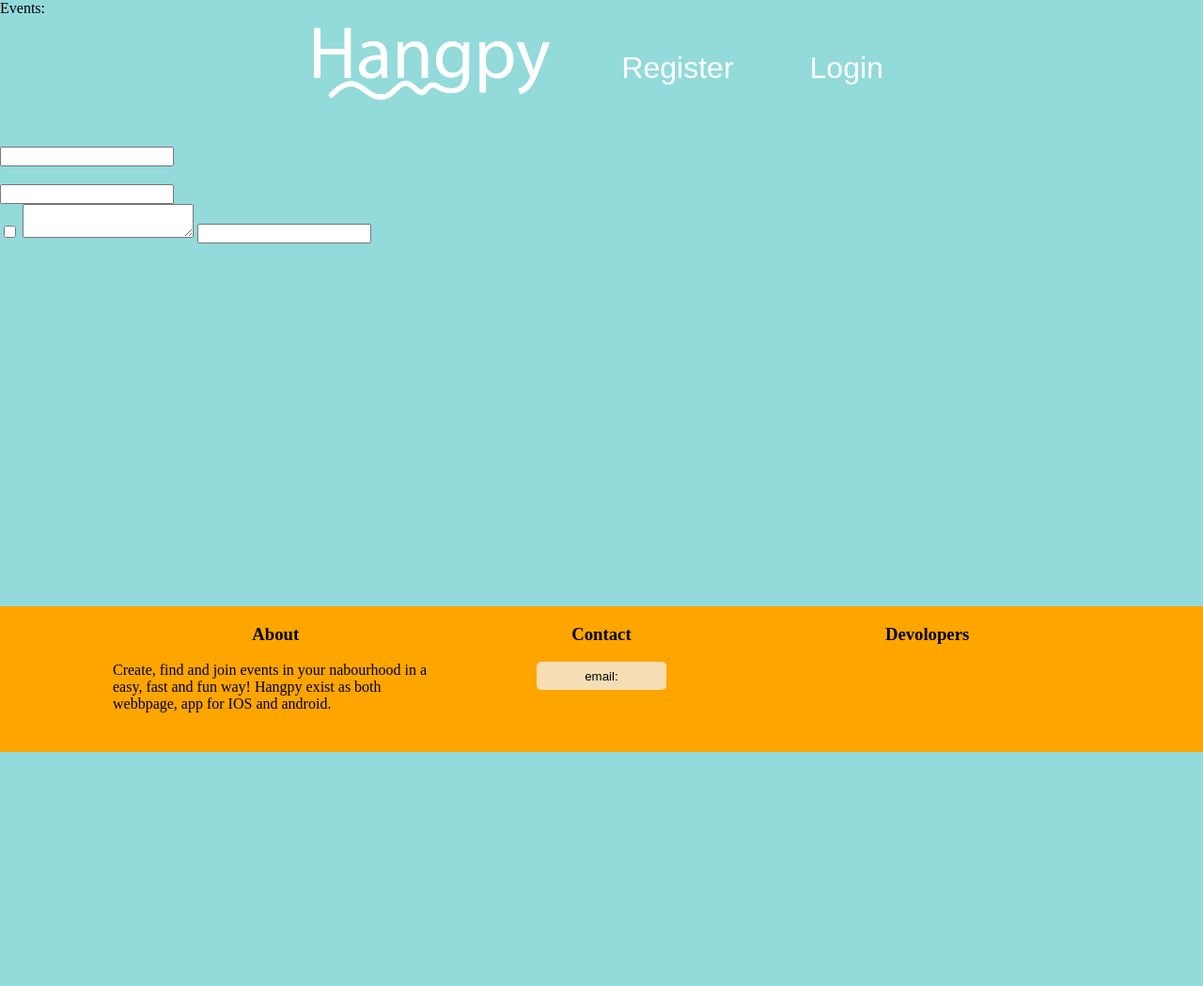
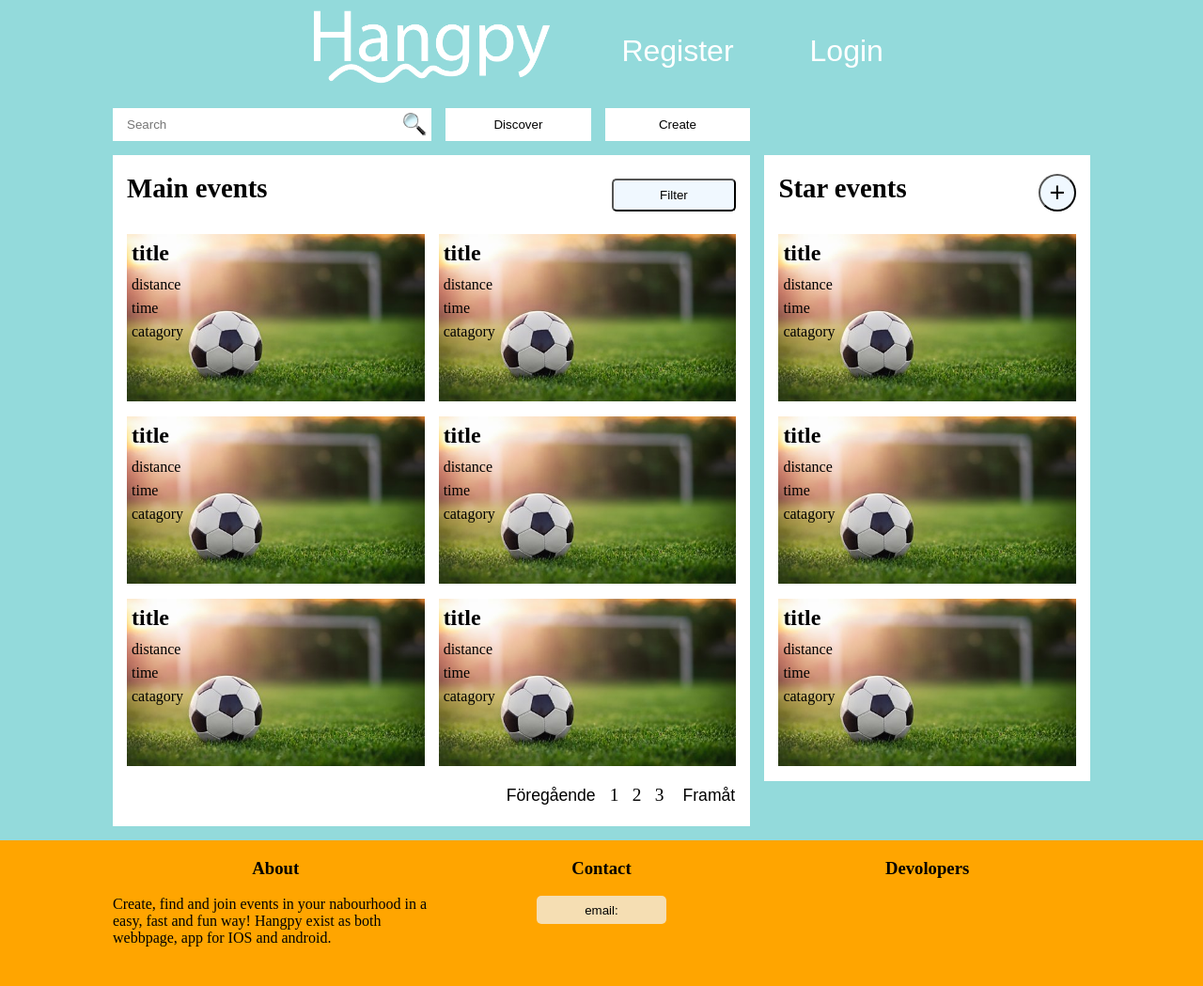
Before and after one commit to Littlemeister/hangpy_webpage, a PHP site: page / in a window 1280 px wide. Shown: the whole page at 94% size. Before the commit the page ends 800 px from the top, so only its background shows below. Run offline with PHP 8.4, Linux system fonts and the light colour scheme; some libraries are stand-ins or nearby versions.

Commit message:
first_page html och css (frontend)

```diff
--- /dev/null
+++ b/components/first_page.php
@@ -0,0 +1,120 @@
+<main>
+  <div class="first_page_outside_tools">
+
+    <!-- Search articles -->
+    <div class="first_page_tool_search_wrapper">
+      <input id="first_page_tool_search" type="text" value="" placeholder="Search">
+      <img id="first_page_search_icon" src="pic/magnify.png" alt="search_icon">
+    </div>
+
+    <!-- Create articles -->
+    <input type="button" value="Create">
+
+    <!-- Discover articles -->
+    <input type="button" value="Discover">
+
+  </div>
+
+  <!-- Main articles -->
+  <div class="first_page_main_articles_wrapper">
+    <div class="first_page_inside_tools">
+      <h1>Main events</h1>
+      <!-- Filter articles -->
+      <button type="button" name="button">Filter</button>
+    </div>
+
+    <article class="first_page_article">
+      <h2>title</h2>
+      <p>distance</p>
+      <p>time</p>
+      <p>catagory</p>
+      <img src="pic/football.jpg" alt="Hangpy Article">
+    </article>
+
+    <article class="first_page_article">
+      <h2>title</h2>
+      <p>distance</p>
+      <p>time</p>
+      <p>catagory</p>
+      <img src="pic/football.jpg" alt="Hangpy Article">
+    </article>
+
+    <article class="first_page_article">
+      <h2>title</h2>
+      <p>distance</p>
+      <p>time</p>
+      <p>catagory</p>
+      <img src="pic/football.jpg" alt="Hangpy Article">
+    </article>
+
+    <article class="first_page_article">
+      <h2>title</h2>
+      <p>distance</p>
+      <p>time</p>
+      <p>catagory</p>
+      <img src="pic/football.jpg" alt="Hangpy Article">
+    </article>
+
+    <article class="first_page_article">
+      <h2>title</h2>
+      <p>distance</p>
+      <p>time</p>
+      <p>catagory</p>
+      <img src="pic/football.jpg" alt="Hangpy Article">
+    </article>
+
+    <article class="first_page_article">
+      <h2>title</h2>
+      <p>distance</p>
+      <p>time</p>
+      <p>catagory</p>
+      <img src="pic/football.jpg" alt="Hangpy Article">
+    </article>
+
+    <div class="first_page_more_articles">
+      <button type="button" name="button">Föregående</button>
+      <ul>
+        <li class="first_page_nav">1</li>
+        <li class="first_page_nav">2</li>
+        <li class="first_page_nav">3</li>
+      </ul>
+      <button type="button" name="button">Framåt</button>
+    </div>
+
+  </div>
+
+
+
+
+  <!-- Pay articles -->
+
+  <div class="first_page_pay_article_wrapper">
+    <h1>Star events</h1>
+    <input type="button" value="+">
+
+    <article class="first_page_pay_article">
+      <h2>title</h2>
+      <p>distance</p>
+      <p>time</p>
+      <p>catagory</p>
+      <img src="pic/football.jpg" alt="Hangpy Article">
+    </article>
+
+    <article class="first_page_pay_article">
+      <h2>title</h2>
+      <p>distance</p>
+      <p>time</p>
+      <p>catagory</p>
+      <img src="pic/football.jpg" alt="Hangpy Article">
+    </article>
+
+    <article class="first_page_pay_article">
+      <h2>title</h2>
+      <p>distance</p>
+      <p>time</p>
+      <p>catagory</p>
+      <img src="pic/football.jpg" alt="Hangpy Article">
+    </article>
+  </div>
+
+</main>
--- a/index.php
+++ b/index.php
@@ -32,31 +32,43 @@ require_once 'lib/backend_com.php';
     <meta name="viewport" content="width=device-width, initial-scale=1">  <!-- Specifies the scaling of the site when in mobile resulution so text and pictures doesnt get to small -->
 
     <!-- Link stylecheat -->
-    <link rel="stylesheet" href="style.css">           <!-- Global style -->
-    <link rel="stylesheet" href="styles/header.css">   <!-- Style for header/global menu -->
-    <link rel="stylesheet" href="styles/footer.css">   <!-- Style for sticky footer -->
+    <link rel="stylesheet" href="style.css">              <!-- Global style -->
+    <link rel="stylesheet" href="styles/header.css">      <!-- Style for header/global menu -->
+    <link rel="stylesheet" href="styles/footer.css">      <!-- Style for sticky footer -->
+    <link rel="stylesheet" href="styles/first_page.css">  <!-- Style for first_page -->
 
   </head>
 
   <body>
-    <div class="page-wrap"> <!-- used for the sticky footer ie8+ support -->
-      Events:
-      <div id="events">
+    <div class="page-wrap"> <!-- used becouse of the sticky footer ie8+ support -->
+
+      <?php // Header section
+        require_once 'components/header.php';
+      ?>
+
+      <div class="main_content">
+
+        <?php // first_page section
+          require 'components/first_page.php';
+        ?>
+
+        <?php // Profile section
+          //include 'components/profile.php';
+        ?>
+
+        <?php // event_info section
+          //include 'components/profile.php';
+        ?>
+
+        <?php
+          require 'scripts.php';
+        ?>
       </div>
-
-      <?php
-        require 'scripts.php';
-
-        // Header section
-        include 'components/header.php';
-        // Profile section
-        include 'components/profile.php';
-      ?>
     </div>
 
     <!-- Sticky footer - have to be outside of page-wrap -->
     <?php
-      include_once 'components/footer.php';
+      require_once 'components/footer.php';
     ?>
 
     <script src="scripts/events.js"></script>
--- a/style.css
+++ b/style.css
@@ -5,7 +5,16 @@ html{
 }
 
 body{
-  margin:0;
+  margin: 0;
   background-color:#93dadb;
   height: 100%; /* Used to make the sticky footer work */
 }
+
+/* ------------------------ */
+/* Main Content on the site */
+/* ------------------------ */
+.main_content{
+  max-width: 1040px;
+  width: 100%;
+  margin: auto;
+}
--- /dev/null
+++ b/styles/first_page.css
@@ -0,0 +1,162 @@
+/* --------------------- */
+/* Main and pay articles */
+/* --------------------- */
+
+/* Main articles */
+.first_page_main_articles_wrapper{
+  width: calc(66.66% - 15px);
+  background-color: white;
+  display: inline-block;
+  padding-bottom: 12px;
+  margin-bottom: 15px;
+}
+/* Specific for pay articles wrapper */
+.first_page_pay_article_wrapper{
+  width: 33.33%;
+  background-color: white;
+  display: inline-block;
+  float: right;
+  margin-bottom: 15px;
+  padding-bottom: 12px;
+}
+.first_page_article{
+  margin-left: 15px;
+  width: calc(50% - 22.5px);
+  margin-top: 12px;
+  float: left;
+}
+.first_page_article img, .first_page_pay_article img{
+  height:100%;
+  width: 100%;
+}
+.first_page_article h2, .first_page_article p, .first_page_pay_article h2, .first_page_pay_article p{
+  position: absolute;
+  margin-left:5px;
+  margin-top: 7px;
+}
+.first_page_article p:nth-child(2), .first_page_pay_article p:nth-child(2){
+  margin-top: 45px;
+}
+.first_page_article p:nth-child(3), .first_page_pay_article p:nth-child(3){
+  margin-top: 70px;
+}
+.first_page_article p:nth-child(4), .first_page_pay_article p:nth-child(4){
+  margin-top: 95px;
+}
+
+/* Specific for pay article */
+.first_page_pay_article{
+  margin-left: 15px;
+  margin-top: 12px;
+  margin-right: 15px;
+}
+.first_page_pay_article_wrapper > h1{
+  display: inline-block;
+  margin-left:15px;
+  font-size: 1.8em;
+}
+.first_page_pay_article_wrapper > input{
+  float:right;
+  margin-top: 20px;
+  margin-right: 15px;
+  font-size: 1.8em;
+  border-radius: 50%;
+  width: 40px;
+  height: 40px;
+  cursor: pointer;
+  background-color:aliceblue;
+}
+.first_page_pay_article_wrapper > input:focus{
+  outline:0px;
+}
+/* ------------------------ */
+/* first_page_more_articles tools */
+/* ------------------------ */
+.first_page_more_articles{
+  background-color: white;
+  text-align: right;
+  margin-right: 15px;
+}
+.first_page_more_articles ul, .first_page_more_articles li{
+  display: inline-block;
+  padding: 0;
+  cursor: pointer;
+  margin:5px;
+  font-size: 1.1em;
+}
+.first_page_more_articles button{
+  display: inline-block;
+  height: 25px;
+  border: 0;
+  background-color: rgba(0,0,0,0);
+  cursor: pointer;
+  font-size: 1.1em;
+  margin-right: -5px;
+  margin-top: 15px;
+}
+
+/* ---------------- */
+/* first_page_tools */
+/* ---------------- */
+
+.first_page_inside_tools{
+  width: calc(100% - 15px);
+  margin-left:15px;
+}
+.first_page_main_articles_wrapper h1{
+  display: inline-block;
+  font-size:1.8em;
+}
+.first_page_inside_tools button{
+  float: right;
+  margin-top: 25px;
+  margin-right: 15px;
+  width: 20%;
+  height: 35px;
+  background-color: aliceblue;
+  border-radius: 5px;
+  cursor: pointer;
+}
+.first_page_inside_tools button:focus{
+  outline: none;
+}
+.first_page_outside_tools{
+  width: calc(66.66% - 15px);
+  height: 35px;
+  margin-right: 100%;
+  margin-bottom: 15px;
+  margin-top: 15px;
+}
+.first_page_tool_search_wrapper{
+  float: left;
+  width: 50%;
+  position: relative;
+}
+#first_page_tool_search{
+  text-indent: 15px;
+  width: 100%;
+  cursor:auto;
+}
+#first_page_search_icon{
+  width: 25px;
+  height: 25px;
+  cursor: pointer;
+  position: absolute;
+  right: 5px;
+  margin-top:5px;
+}
+.first_page_outside_tools input{
+  height: 35px;
+  width: calc(25% - 15px);
+  float: right;
+  padding: 0;
+  border: 0;
+  cursor: pointer;
+  background-color:white;
+}
+.first_page_outside_tools input:focus{
+  outline: none;
+}
+.first_page_outside_tools input:nth-child(2){
+  margin-left: 15px;
+}
```
Also changed, not shown: styles/footer.css (+5 -5 lines), pic/football.jpg (added), pic/magnify.png (added).
